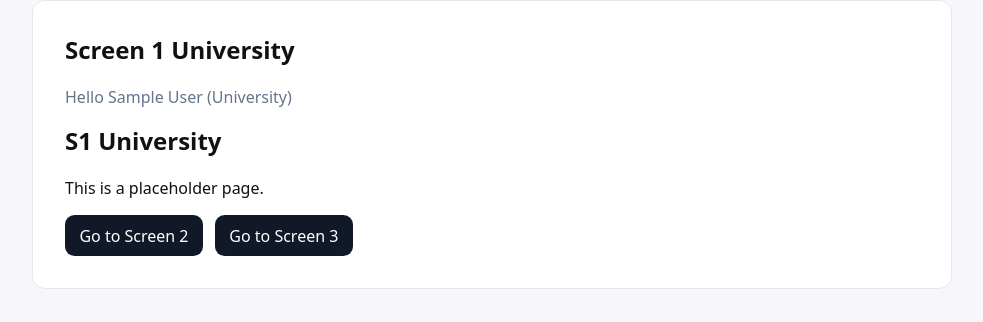
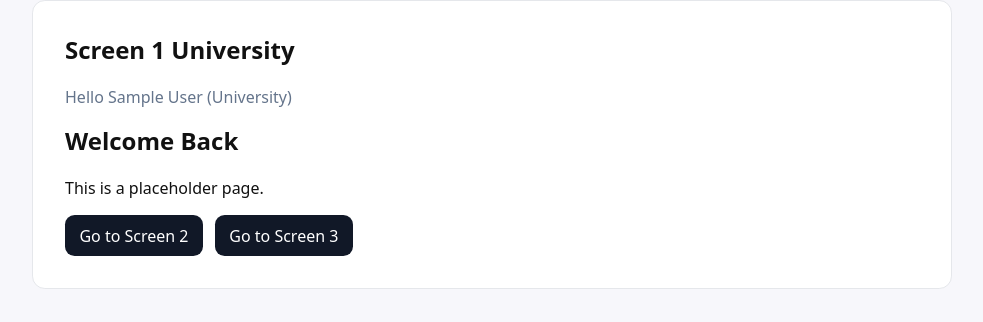
Before and after one commit to alrudniy/f25_discovery, a Django app: page /screen1/ in a window 1280 px wide. Shown: the part 131-453 px from the top of the page, without its empty margins (148-1131 px from the left). Run offline with Django 5.2, Linux system fonts and the light colour scheme; the visitor is signed in with stand-in values (Sample User, id 1).

Commit message:
feat: Update university screen title to "Welcome Back"
Co-authored-by: aider (gemini/gemini-2.5-pro) <aider@aider.chat>

```diff
--- a/templates/pages/partials/s1_university.html
+++ b/templates/pages/partials/s1_university.html
@@ -1,2 +1,2 @@
-<h1>S1 University</h1>
+<h1>Welcome Back</h1>
 <p>This is a placeholder page.</p>
```
